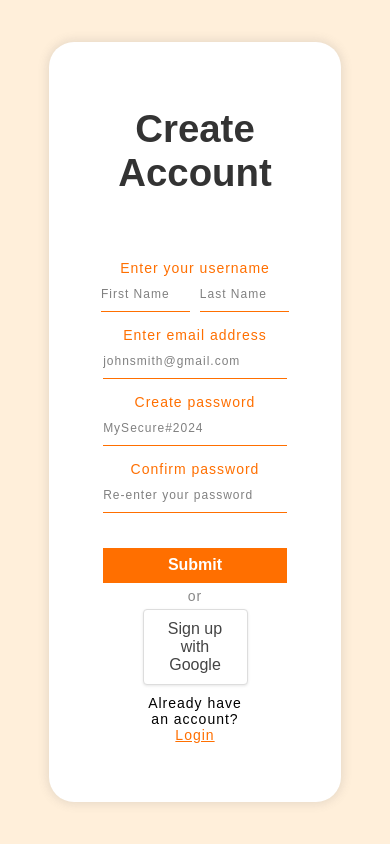
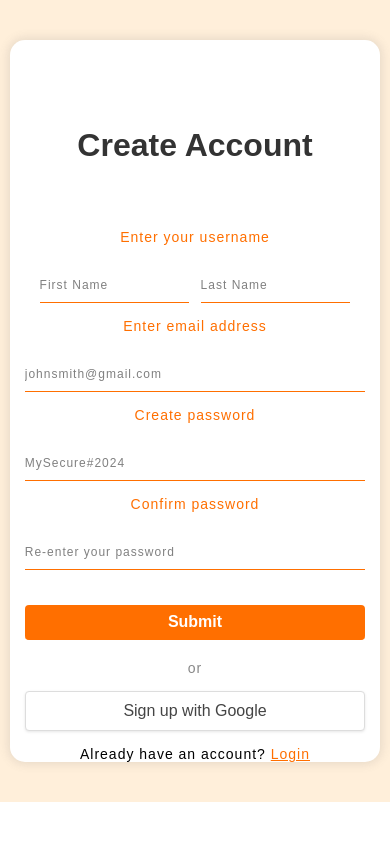
Before and after one commit to NandanirajSingh/Quizzy, a Flask app: page /register in a window 390 px wide. Run offline with Flask 3, Linux system fonts and the light colour scheme; some libraries are stand-ins or nearby versions.

Commit message:
Update style.css

```diff
--- a/static/style.css
+++ b/static/style.css
@@ -8,6 +8,11 @@
 {
     background-color: #ff6f00;
     color: white;
+}
+/* Default body height for larger screens */
+body {
+    height: 100vh;
+    overflow: auto;
 }
 .main,.main .child .image,.google
 {
@@ -22,7 +27,7 @@
 }
 .main
 {
-    height: 100vh;
+    height: 100%;
     width: 100%;
     background-color: #ffefda;
 }
@@ -84,6 +89,11 @@ input[type="submit"]
     font-weight: bold;
     font-size: 16px;
     color: white;
+    width: 70%;
+    border: none;
+    border-radius: 4px;
+    cursor: pointer;
+    height: 40px;
 }
 #fn,#ln
 {
@@ -120,11 +130,14 @@ a{
 .google-btn-container {
     margin: 0px 0;
     text-align: center;
+    width: 70%;
+    margin: 0 auto;
 }
 
 .google-btn {
     display: inline-flex;
     align-items: center;
+    justify-content: center;
     background: white;
     color: #444;
     padding: 10px 15px;
@@ -134,6 +147,9 @@ a{
     font-weight: 500;
     box-shadow: 0 1px 3px rgba(0,0,0,0.1);
     transition: background 0.2s;
+    width: 100%;
+    height: 40px;
+    box-sizing: border-box;
 }
 .google-btn:hover {
     background: #f7f7f7;
@@ -143,36 +159,101 @@ a{
     width: 20px;
     margin-right: 10px;
 }
-@media(max-width:900px)
-{
-    .main .child .image
-    {
+
+/* Media query for screens less than 900px */
+@media screen and (max-width: 900px) {
+    body {
+        height: 95vh; /* 95vh for screens less than 900px */
+        overflow: hidden;
+    }
+
+    .main .child {
+        height: auto;
+        min-height: 85vh; /* Adjust child height for 95vh body */
+        width: 90%;
+        padding: 20px;
+        grid-template-columns: 100%;
+        margin: 20px 0;
+    }
+
+    .main .child .image {
         display: none;
     }
-    .main .child
-    {
-        height: 90%;
-        width: 75%;
-        padding: 15px;
-        grid-template-columns: 100%;
+
+    .main .child .fields {
+        width: 100%;
+        text-align: center;
+        padding: 20px 0;
     }
-    .main .child .fields
-    {
+
+    .main .child .fields form input {
+        width: 90%;
+    }
+
+    input[type="submit"] {
+        width: 90%;
+    }
+
+    .options {
         width: 100%;
-     text-align: center;
+        padding-left: 0;
+        margin-top: 20px;
+    }
+
+    .google-btn-container {
+        width: 90%;
+        margin: 0 auto;
+        padding-left: 0;
+    }
+
+    .google-btn {
+        width: 100%;
     }
 
     /* Fix first/last name alignment */
     #fn, #ln {
-        width: 34%;
+        width: 44%;
         margin: 0 1%;
     }
-    .options
-    {
-        padding-left: 30%;
-    }
-    .main .child .fields form label
-    {
-        text-align: start;
+
+    .main .child .fields form label {
+        text-align: center;
+        width: 90%;
+        margin: 15px auto 5px;
+        display: block;
     }
 }
+
+/* Additional media query specifically for 700px width */
+@media screen and (max-width: 700px) {
+    .main .child {
+        width: 95%;
+        padding: 15px;
+        border-radius: 15px;
+    }
+
+    .main .child .fields h1 {
+        font-size: 2rem;
+        margin-top: 5%;
+    }
+
+    .main .child .fields form input {
+        width: 100%;
+    }
+
+    input[type="submit"] {
+        width: 100%;
+    }
+
+    .google-btn-container {
+        width: 100%;
+    }
+
+    .or {
+        margin: 15px 0;
+    }
+
+    .switch {
+        margin-top: 15px;
+    }
+}
```
